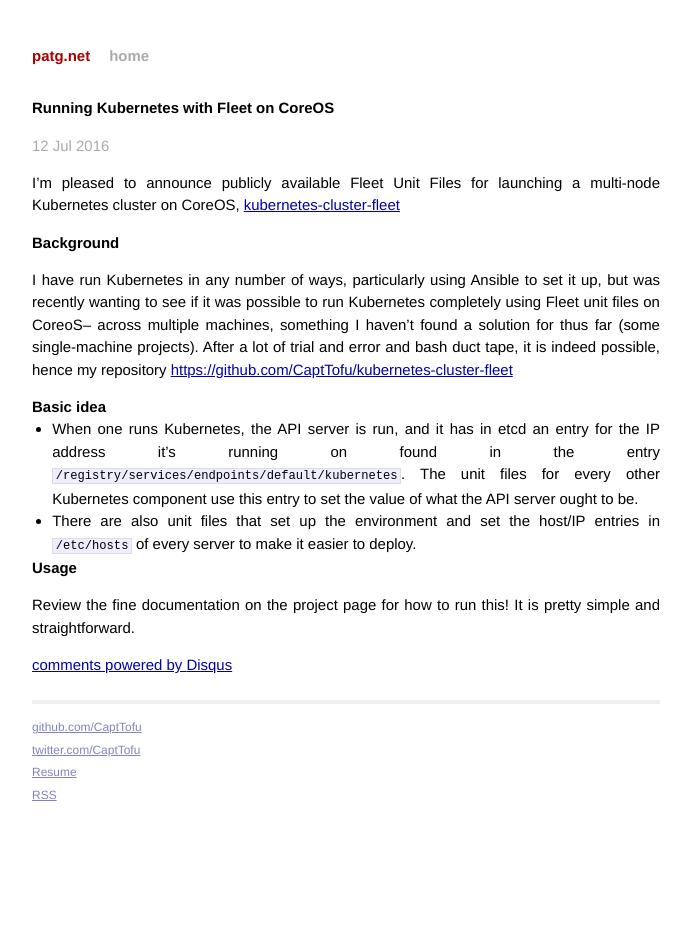
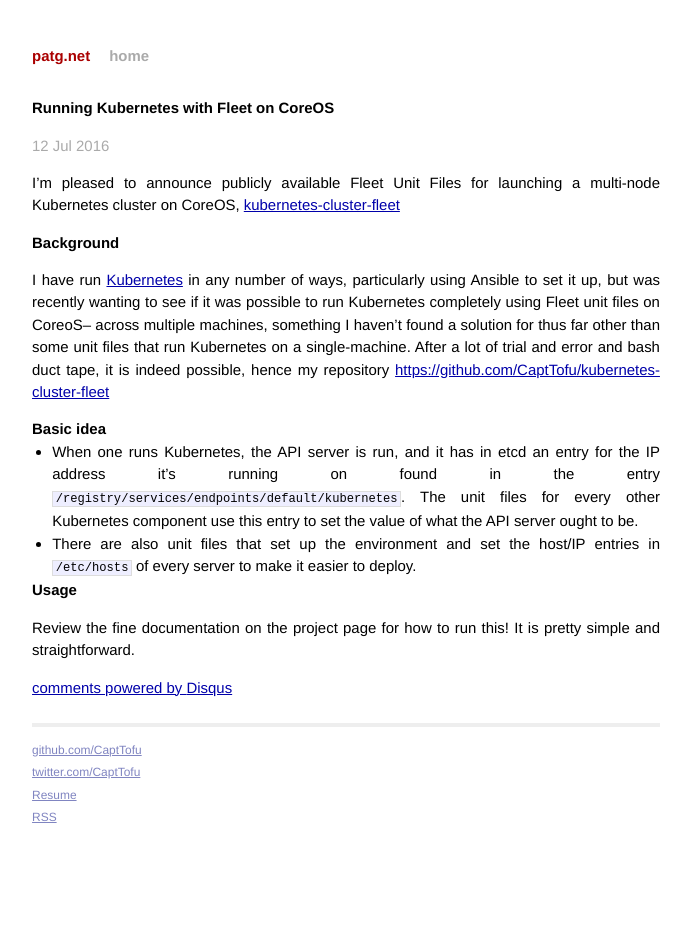
Before and after one commit to CaptTofu/patg.net, a Jekyll site: the page built from _posts/2016-07-12-coreos-kubernetes.markdown, in a window 1280 px wide. Shown: the whole page, without its empty margins (294-985 px from the left). Built offline with Jekyll 4.4.1, drawn with Linux system fonts in a browser that asks for light colours; Markdown is read by kramdown in place of the engine named in the settings; comment, search, counter and statistics services are not loaded.

Commit message:
More fixes

```diff
--- a/_posts/2016-07-12-coreos-kubernetes.markdown
+++ b/_posts/2016-07-12-coreos-kubernetes.markdown
@@ -10,7 +10,7 @@
 
 ## Background
 
-I have run Kubernetes in any number of ways, particularly using Ansible to set it up,  but was recently wanting to see if it was possible to run Kubernetes completely using Fleet unit files on CoreoS-- across multiple machines, something I haven't found a solution for thus far (some single-machine projects). After a lot of trial and error and bash duct tape, it is indeed possible, hence my repository [https://github.com/CaptTofu/kubernetes-cluster-fleet](https://github.com/CaptTofu/kubernetes-cluster-fleet)
+I have run [Kubernetes][kubernetes] in any number of ways, particularly using Ansible to set it up,  but was recently wanting to see if it was possible to run Kubernetes completely using Fleet unit files on CoreoS-- across multiple machines, something I haven't found a solution for thus far other than some unit files that run Kubernetes on a single-machine. After a lot of trial and error and bash duct tape, it is indeed possible, hence my repository [https://github.com/CaptTofu/kubernetes-cluster-fleet](https://github.com/CaptTofu/kubernetes-cluster-fleet)
 
 ## Basic idea
 
```
